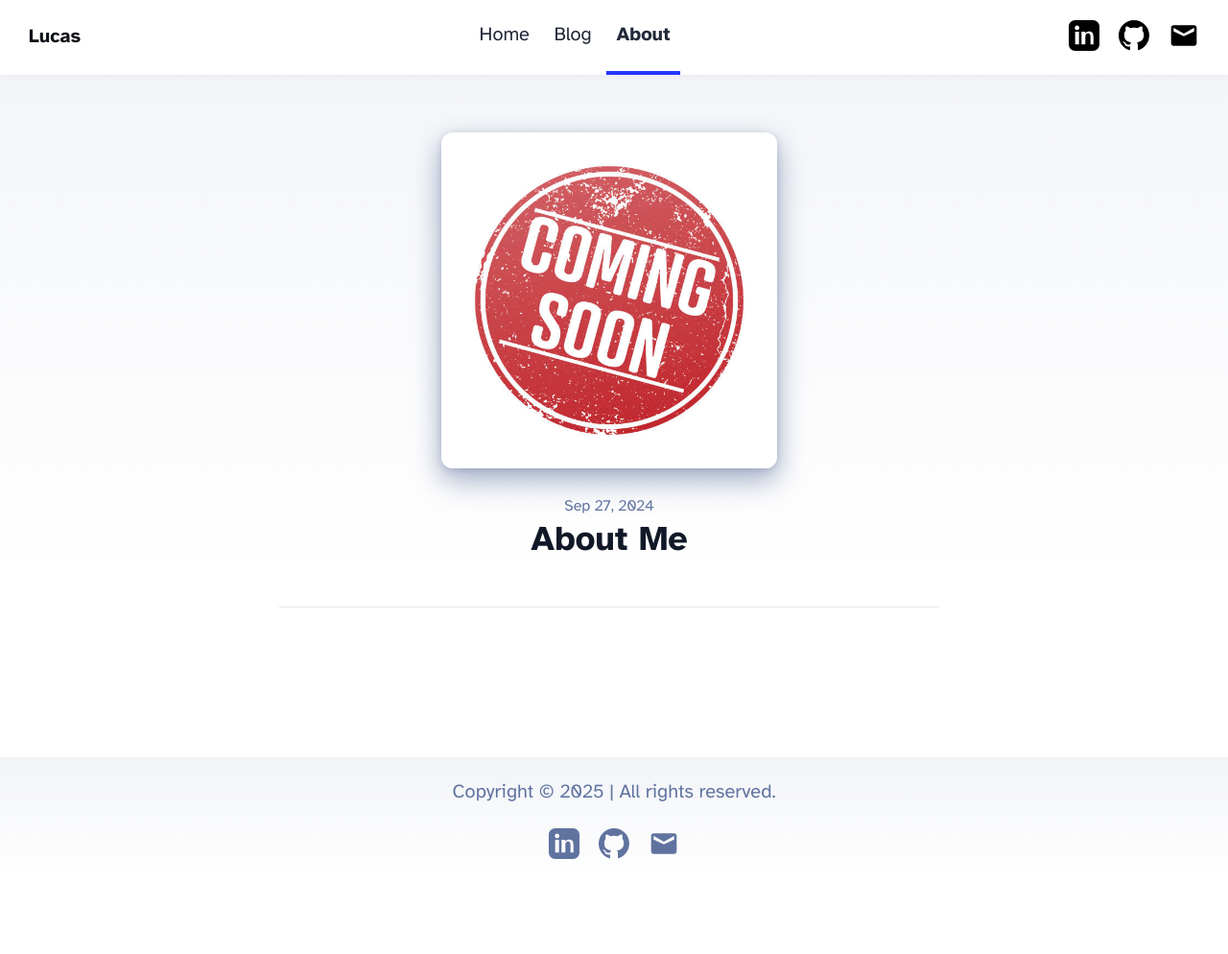
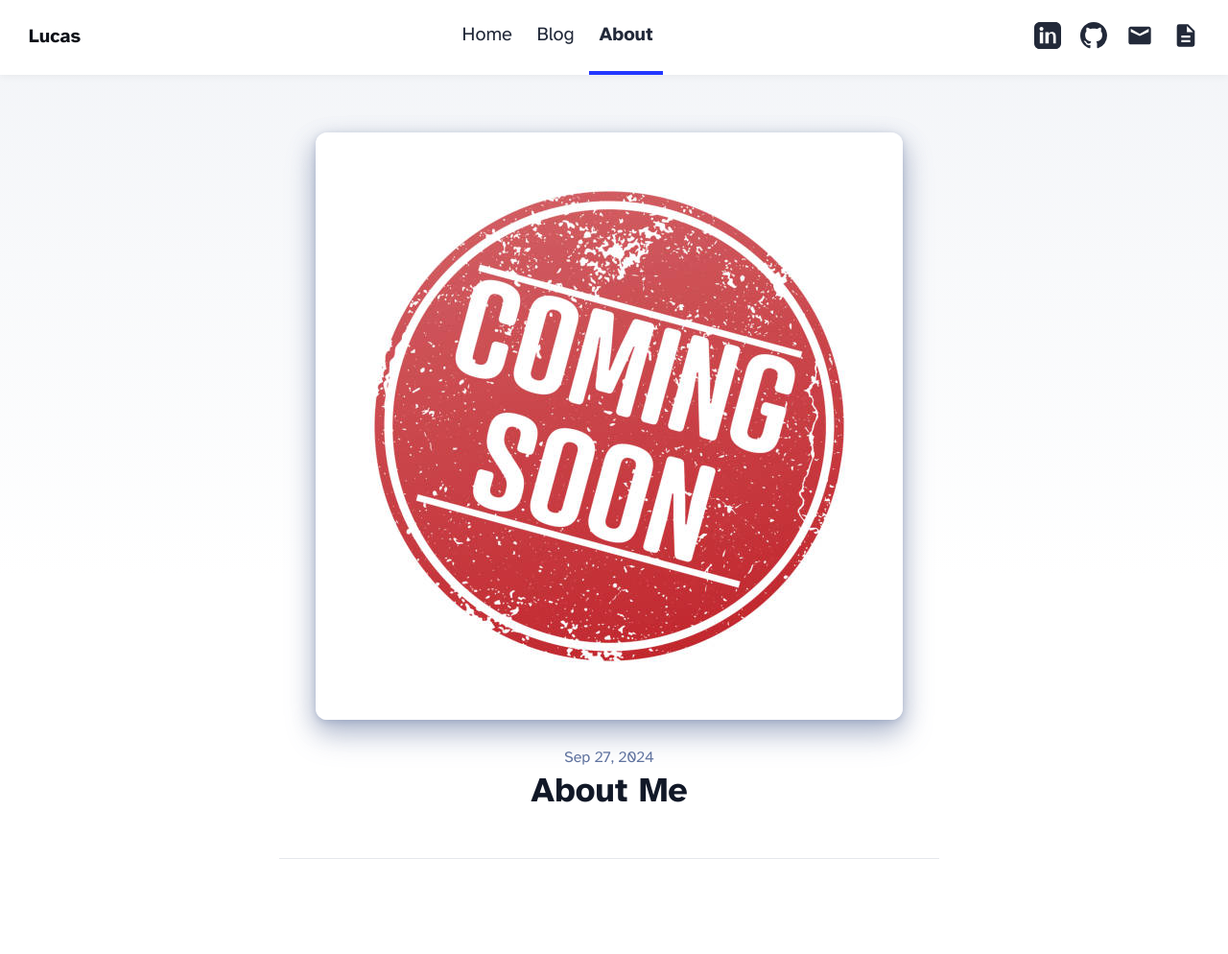
Before and after one commit to ldacruz94/ldacruz94.github.io, an Astro site: page /about in a window 1280 px wide. Shown: the top 994 px of the page at 96% size. Before the commit the page ends 915 px from the top, so only its background shows below. Built offline with nearby package versions, Linux system fonts and the light colour scheme; Astro itself is replaced by a stand-in of ours.

Commit message:
add resume

```diff
--- a/src/components/Footer.astro
+++ b/src/components/Footer.astro
@@ -3,7 +3,7 @@ const today = new Date();
 ---
 
 <footer>
-	Copyright &copy; {today.getFullYear()} | All rights reserved.
+	Copyright &copy; Lucas Da Cruz {today.getFullYear()} | All rights reserved.
 	<div class="social-links">
 		<a href="https://www.linkedin.com/in/lucas-da-cruz-992738110" target="_blank">
 				<span class="sr-only">Visit my LinkedIn profile</span>
@@ -29,12 +29,12 @@ const today = new Date();
 					d="M20 4H4C2.9 4 2 4.9 2 6v12c0 1.1 0.9 2 2 2h16c1.1 0 2-0.9 2-2V6c0-1.1-0.9-2-2-2zm0 4.75L12 12.5 4 8.75V6l8 4.5 8-4.5v2.75z"
 				  ></path>
 				</svg>
-			  </a>
+			</a>
 	</div>
 </footer>
 <style>
 	footer {
-		padding: 1em 1em 1em 1em;
+		padding: 9em 1em 1em 1em;
 		background: linear-gradient(var(--gray-gradient)) no-repeat;
 		color: rgb(var(--gray));
 		text-align: center;
@@ -46,10 +46,11 @@ const today = new Date();
 		margin-top: 1em;
 	}
 	.social-links a {
-		text-decoration: none;
 		color: rgb(var(--gray));
+		transition: color 0.3s ease;
 	}
 	.social-links a:hover {
-		color: rgb(var(--gray-dark));
+		color: #1da1f2;
+		text-decoration: none;
 	}
 </style>
--- a/src/components/Header.astro
+++ b/src/components/Header.astro
@@ -11,18 +11,18 @@ import { SITE_TITLE } from '../consts';
 			<HeaderLink href="/blog">Blog</HeaderLink>
 			<HeaderLink href="/about">About</HeaderLink>
 		</div>
-		<div class="social-links">
+		<div class="external-links">
 			<a href="https://www.linkedin.com/in/lucas-da-cruz-992738110" target="_blank">
 				<span class="sr-only">Visit my LinkedIn profile</span>
-				<svg xmlns="http://www.w3.org/2000/svg" viewBox="0 0 24 24" aria-hidden="true" width="32" height="32" fill="black">
+				<svg xmlns="http://www.w3.org/2000/svg" viewBox="0 0 24 24" aria-hidden="true" width="28" height="28" fill="currentColor">
 				  <path d="M19 0h-14c-2.76 0-5 2.24-5 5v14c0 2.76 2.24 5 5 5h14c2.76 0 5-2.24 5-5v-14c0-2.76-2.24-5-5-5zm-11 19h-3v-10h3v10zm-1.5-11.3c-.97 0-1.75-.79-1.75-1.75s.79-1.75 1.75-1.75 1.75.79 1.75 1.75-.78 1.75-1.75 1.75zm13.5 11.3h-3v-5.6c0-1.34-.03-3.07-1.87-3.07-1.87 0-2.16 1.46-2.16 2.97v5.7h-3v-10h2.88v1.36h.04c.4-.75 1.38-1.54 2.84-1.54 3.04 0 3.6 2 3.6 4.63v5.55z"/>
 				</svg>
 			  </a>
 			<a href="https://github.com/ldacruz94" target="_blank">
 				<span class="sr-only">Go to my GitHub repo</span>
-				<svg viewBox="0 0 16 16" aria-hidden="true" width="32" height="32"
+				<svg viewBox="0 0 16 16" aria-hidden="true" width="28" height="28"
 					><path
-						fill="black"
+						fill="currentColor"
 						d="M8 0C3.58 0 0 3.58 0 8c0 3.54 2.29 6.53 5.47 7.59.4.07.55-.17.55-.38 0-.19-.01-.82-.01-1.49-2.01.37-2.53-.49-2.69-.94-.09-.23-.48-.94-.82-1.13-.28-.15-.68-.52-.01-.53.63-.01 1.08.58 1.23.82.72 1.21 1.87.87 2.33.66.07-.52.28-.87.51-1.07-1.78-.2-3.64-.89-3.64-3.95 0-.87.31-1.59.82-2.15-.08-.2-.36-1.02.08-2.12 0 0 .67-.21 2.2.82.64-.18 1.32-.27 2-.27.68 0 1.36.09 2 .27 1.53-1.04 2.2-.82 2.2-.82.44 1.1.16 1.92.08 2.12.51.56.82 1.27.82 2.15 0 3.07-1.87 3.75-3.65 3.95.29.25.54.73.54 1.48 0 1.07-.01 1.93-.01 2.2 0 .21.15.46.55.38A8.012 8.012 0 0 0 16 8c0-4.42-3.58-8-8-8z"
 					></path>
 				</svg
@@ -30,13 +30,19 @@ import { SITE_TITLE } from '../consts';
 			</a>
 			<a href="mailto:lucaspavesi11@gmail.com" target="_blank">
 				<span class="sr-only">Send me an email</span>
-				<svg viewBox="0 0 24 24" aria-hidden="true" width="32" height="32">
+				<svg viewBox="0 0 24 24" aria-hidden="true" width="28" height="28">
 				  <path
-					fill="black"
+					fill="currentColor"
 					d="M20 4H4C2.9 4 2 4.9 2 6v12c0 1.1 0.9 2 2 2h16c1.1 0 2-0.9 2-2V6c0-1.1-0.9-2-2-2zm0 4.75L12 12.5 4 8.75V6l8 4.5 8-4.5v2.75z"
 				  ></path>
 				</svg>
-			  </a>
+			</a>
+			<a href="public/Lucas_Da_Cruz_Resume.pdf" target="_blank">
+				<span class="sr-only">Checkout my resume</span>
+				<svg viewBox="0 0 24 24" aria-hidden="true" width="28" height="28" fill="currentColor" xmlns="http://www.w3.org/2000/svg">
+				  <path d="M6 2a2 2 0 0 0-2 2v16c0 1.1.9 2 2 2h12a2 2 0 0 0 2-2V8l-6-6H6zm7 1.5L18.5 9H13V3.5zM8 12h8v2H8v-2zm0 4h8v2H8v-2z"/>
+				</svg>
+			</a>
 		</div>
 	</nav>
 </header>
@@ -71,8 +77,8 @@ import { SITE_TITLE } from '../consts';
 		text-decoration: none;
 		border-bottom-color: var(--accent);
 	}
-	.social-links,
-	.social-links a {
+	.external-links,
+	.external-links a {
 		display: flex;
 	}
 	@media (max-width: 720px) {
@@ -80,4 +86,8 @@ import { SITE_TITLE } from '../consts';
 			display: none;
 		}
 	}
+	.external-links a:hover {
+		color: #1da1f2;
+		text-decoration: none;
+	}
 </style>
--- a/src/layouts/BlogPost.astro
+++ b/src/layouts/BlogPost.astro
@@ -18,9 +18,6 @@ const { title, description, pubDate, updatedDate, heroImage } = Astro.props;
 				width: calc(100% - 0.5em);
 				max-width: 100%;
 				margin: 0;
-			}
-			.hero-image {
-				width: 100%;
 			}
 			.hero-image img {
 				display: block;
@@ -59,7 +56,7 @@ const { title, description, pubDate, updatedDate, heroImage } = Astro.props;
 		<main>
 			<article>
 				<div class="hero-image">
-					{heroImage && <img width={350} height={175} src={heroImage} alt="" />}
+					{heroImage && <img src={heroImage} alt="" />}
 				</div>
 				<div class="prose">
 					<div class="title">
--- a/src/pages/blog/index.astro
+++ b/src/pages/blog/index.astro
@@ -94,7 +94,7 @@ const posts = (await getCollection('blog')).sort(
 						posts.map((post) => (
 							<li>
 								<a href={`/blog/${post.slug}/`}>
-									<img width={720} height={360} src={post.data.heroImage} alt="" />
+									<img src={post.data.heroImage} alt="" />
 									<h4 class="title">{post.data.title}</h4>
 									<p class="date">
 										<FormattedDate date={post.data.pubDate} />
```
Also changed, not shown: 1 other file.
